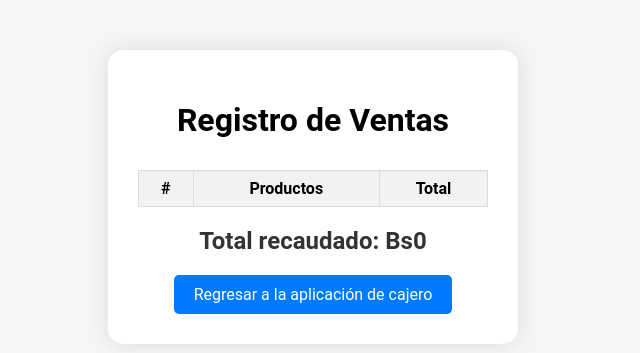
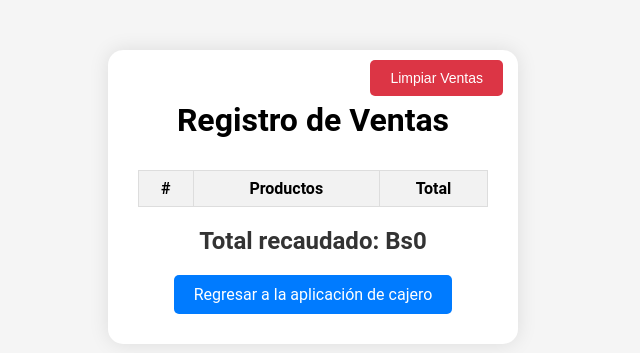
Before and after one commit to JonatanJireh/cajero-app, a plain HTML site: page RegistroVentas.html in a window 1280 px wide. Shown: the part 203-556 px from the top of the page, without its empty margins (327-967 px from the left). Drawn offline with Linux system fonts and the light colour scheme.

Commit message:
Añadi boton de limpiar ventas

```diff
--- a/RegistroVentas.html
+++ b/RegistroVentas.html
@@ -5,10 +5,33 @@
     <meta name="viewport" content="width=device-width, initial-scale=1.0">
     <title>Registro de Ventas</title>
     <link rel="stylesheet" href="styles.css">
+    <style>
+        /* CSS para alinear el botón en la parte superior derecha */
+        .container {
+            position: relative;
+        }
+        .clear-button {
+            position: absolute;
+            top: 10px;
+            right: 10px;
+            padding: 10px 20px;
+            font-size: 14px;
+            border: none;
+            border-radius: 5px;
+            background-color: #dc3545;
+            color: white;
+            cursor: pointer;
+            transition: background-color 0.3s;
+        }
+        .clear-button:hover {
+            background-color: #c82333;
+        }
+    </style>
 </head>
 <body>
     <div class="container">
         <h1>Registro de Ventas</h1>
+        <button class="clear-button" onclick="clearVentas()">Limpiar Ventas</button>
         <div class="registro-container">
             <table id="registro-ventas">
                 <thead>
@@ -51,6 +74,14 @@
         // Mostrar el total recaudado
         const totalRecaudado = ventas.reduce((acc, venta) => acc + venta.total, 0);
         document.getElementById('totalRecaudado').textContent = totalRecaudado;
+
+        // Función para limpiar las ventas del localStorage
+        function clearVentas() {
+            if (confirm('¿Estás seguro de que quieres limpiar todas las ventas?')) {
+                localStorage.removeItem('ventas');
+                location.reload(); // Recargar la página para actualizar la tabla
+            }
+        }
     </script>
 </body>
 </html>
```
